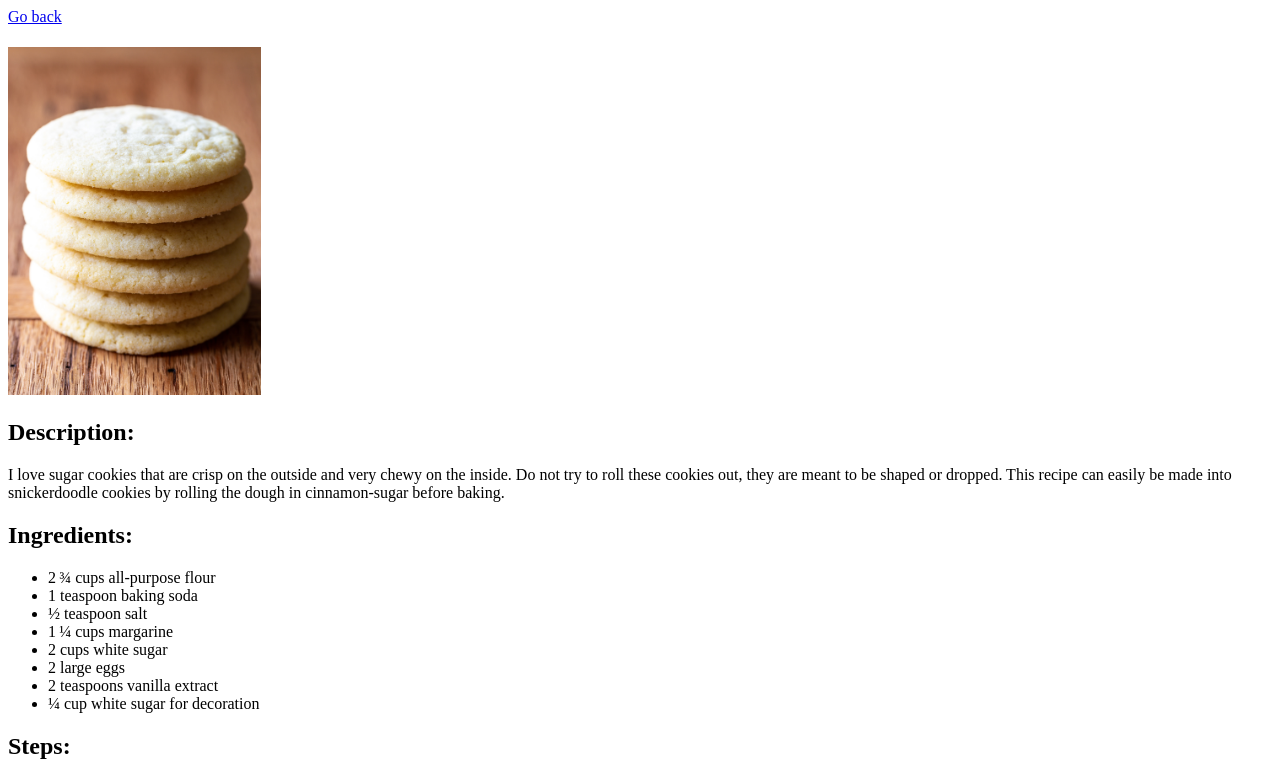
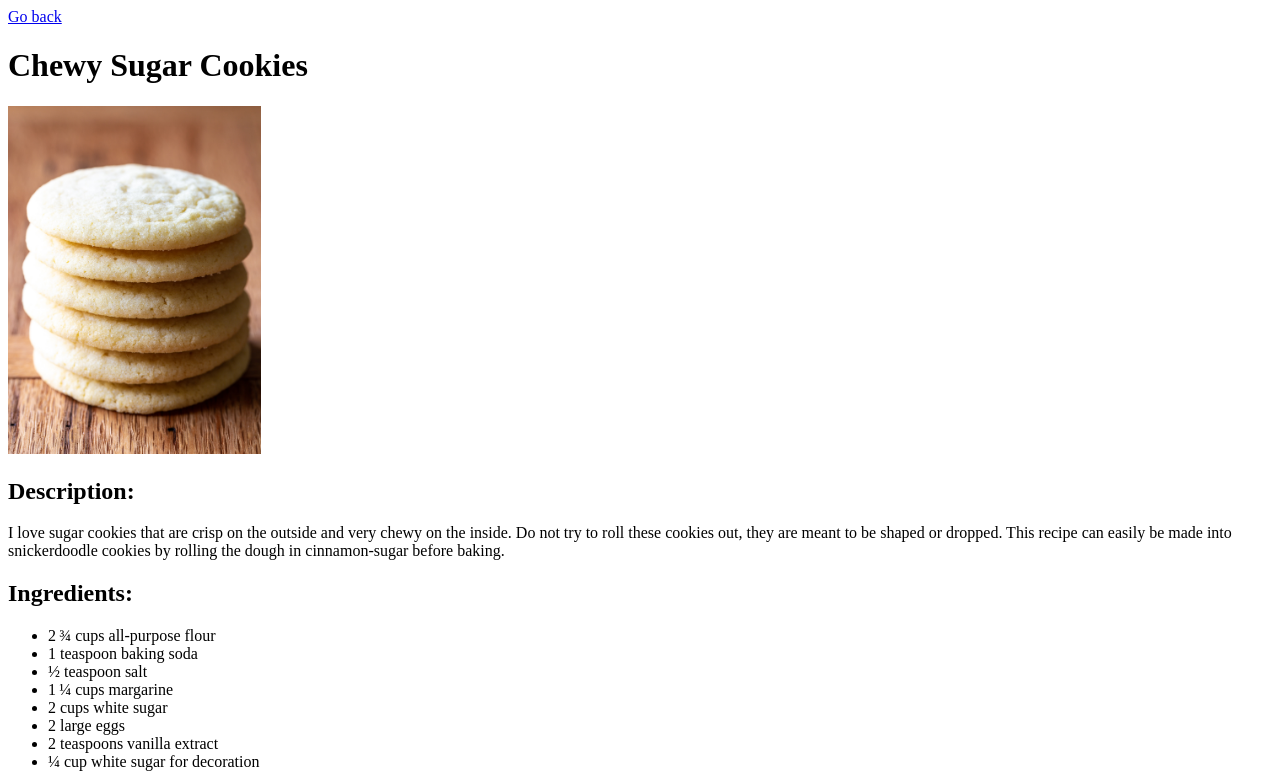
Before and after one commit to SantiagoSN00/Recipes-TOP, a plain HTML site: page recipes/chewy-sugar-cookies.html in a window 1280 px wide. Shown: the top 777 px of the page. Drawn offline with Linux system fonts and the light colour scheme.

Commit message:
Fixed a lack of titles on both Cookies and guacamole

```diff
--- a/recipes/chewy-sugar-cookies.html
+++ b/recipes/chewy-sugar-cookies.html
@@ -8,7 +8,7 @@
 </head>
 <body>
         <a href="../index.html">Go back</a>
-    <h1></h1>
+    <h1>Chewy Sugar Cookies</h1>
     <img src="../images/sugar-cookies.jpg" width="20%" height="20%" alt="Chewy Sugar Cookies">
     <h2>Description:</h2>
     <p>
```
Also changed, not shown: recipes/guacamole.html (+1 -1 lines).
